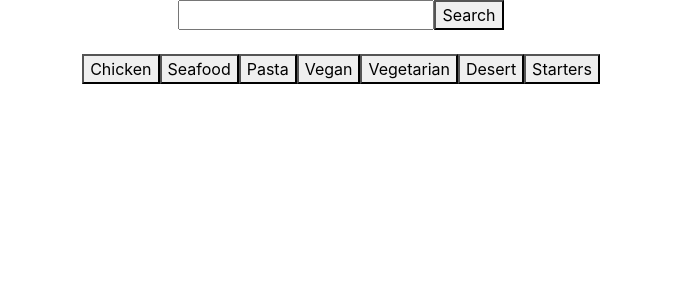
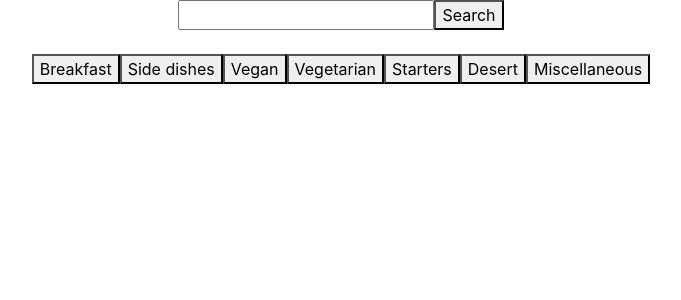
Before and after one commit to chas-academy/10-recipe-app-jonastore, an Angular app: page / in a window 1280 px wide. Shown: the top 300 px of the page, without its empty margins (299-980 px from the left). Built offline with nearby package versions, Linux system fonts and the light colour scheme; what ng2-bootstrap would draw is missing.

Commit message:
added api urls to enviroments

```diff
--- a/src/app/recipe-detail/recipe-detail.component.css
+++ b/src/app/recipe-detail/recipe-detail.component.css
@@ -60,6 +60,6 @@ text-align: left;
 .measures {
 	float: left;
 	list-style: none;
-	margin-left: 0;
+	margin-right: 0;
 	margin-left: 0;
 }
--- a/src/app/recipe-detail/recipe-detail.component.ts
+++ b/src/app/recipe-detail/recipe-detail.component.ts
@@ -19,7 +19,7 @@ export class RecipeDetailComponent implements OnInit {
   ngOnInit() {
   	const idMeal = this.route.snapshot.params["idMeal"]; //+ delete
 
-    this._recipeService.get(idMeal).subscribe(
+    this._recipeService.getDetail(idMeal).subscribe(
     	 data => this.searchComplete(data))
   	};
 
--- a/src/app/recipe-list/recipe-list.component.css
+++ b/src/app/recipe-list/recipe-list.component.css
@@ -1,14 +1,17 @@
+
 img {
 	width: 100px;
 }
 
 .container {
 	text-align: center;
-
+  margin: auto;
 }
 
 ul {
 	text-align: center;
+  margin: auto;
+
 }
 
 li {
@@ -16,8 +19,6 @@ li {
   float: left;
   list-style: none;
   margin: 2%;
-  text-align: center;
-  position: relative;
 
 }
 
--- a/src/app/recipe-list/recipe-list.component.html
+++ b/src/app/recipe-list/recipe-list.component.html
@@ -3,13 +3,13 @@
 <button (click)="searchRecipes(keyWord)">Search</button>
 <br>
 <br>
-<button (click)="searchRecipes('chicken')">Chicken</button>
-<button (click)="searchRecipes('seafood')">Seafood</button>
-<button (click)="searchRecipes('pasta')">Pasta</button>
+<button (click)="searchRecipes('breakfast')">Breakfast</button>
+<button (click)="searchRecipes('side')">Side dishes</button>
 <button (click)="searchRecipes('vegan')">Vegan</button>
 <button (click)="searchRecipes('vegetarian')">Vegetarian</button>
+<button (click)="searchRecipes('starter')">Starters</button>
 <button (click)="searchRecipes('desert')">Desert</button>
-<button (click)="searchRecipes('starter')">Starters</button>
+<button (click)="searchRecipes('miscellaneous')">Miscellaneous</button>
 </div>
 
 <div *ngFor="let recipe of recipes" class="container">
@@ -17,7 +17,7 @@
 		<li>
 			<a [routerLink]="['/details', recipe.idMeal]">
 				<img src="http://{{ recipe.strMealThumb }}">
-				<figcaption>{{ recipe.strMeal }}</figcaption>
+				<p>{{ recipe.strMeal }}</p>
 
 			</a>
 		</li>
--- a/src/app/recipe.service.ts
+++ b/src/app/recipe.service.ts
@@ -9,6 +9,7 @@ export class RecipeService {
 
   private query: string;
   private API_URL: string = environment.RECIPE_API_URL; //just put url here?
+  private DETAIL_URL: string = environment.RECIPE_DETAIL_URL;
   private SEARCH_URL: string = this.API_URL + '?c=';
 
   constructor(private _http : Http) { }
@@ -18,8 +19,8 @@ export class RecipeService {
   }
   //starts here
 
-  get(idMeal) {
-  	return this._http.get("http://www.themealdb.com/api/json/v1/1/lookup.php?i=" + idMeal ).map(res => res.json());
+  getDetail(idMeal) {
+  	return this._http.get(this.DETAIL_URL + idMeal ).map(res => res.json());
   }
 
   //ends here
--- a/src/environments/environment.ts
+++ b/src/environments/environment.ts
@@ -5,5 +5,6 @@
 
 export const environment = {
   production: false,
-  RECIPE_API_URL: 'http://www.themealdb.com/api/json/v1/1/filter.php'
+  RECIPE_API_URL: 'http://www.themealdb.com/api/json/v1/1/filter.php',
+  RECIPE_DETAIL_URL: 'http://www.themealdb.com/api/json/v1/1/lookup.php?i='
 };
```
